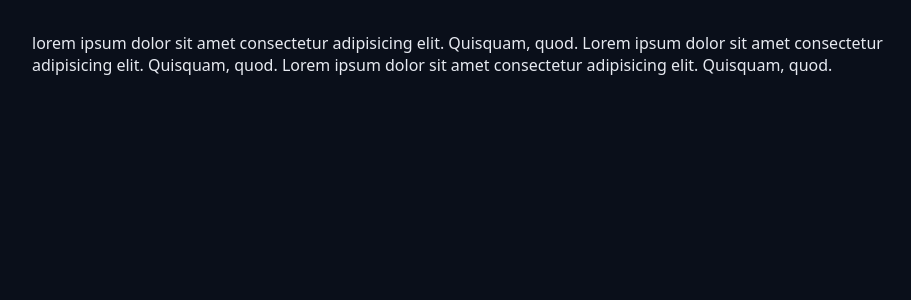
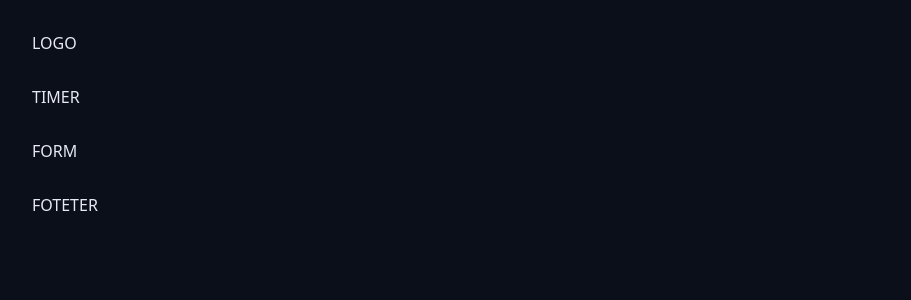
Before and after one commit to Reider14/chronos_pomodoro, a React (Vite) app: page / in a window 1280 px wide. Shown: the top 300 px of the page, without its empty margins (149-1060 px from the left). Built offline with nearby package versions, Linux system fonts and the light colour scheme.

Commit message:
creating the arquitecture of html and css

```diff
--- a/src/App.tsx
+++ b/src/App.tsx
@@ -11,7 +11,31 @@ export function App() {
       <div className="container">
         <div className="content">
           <section>
-            lorem ipsum dolor sit amet consectetur adipisicing elit. Quisquam, quod. Lorem ipsum dolor sit amet consectetur adipisicing elit. Quisquam, quod. Lorem ipsum dolor sit amet consectetur adipisicing elit. Quisquam, quod.
+            LOGO
+          </section>
+        </div>
+      </div>
+
+       <div className="container">
+        <div className="content">
+          <section>
+            TIMER
+          </section>
+        </div>
+      </div>
+
+       <div className="container">
+        <div className="content">
+          <section>
+            FORM
+          </section>
+        </div>
+      </div>
+
+       <div className="container">
+        <div className="content">
+          <section>
+            FOTETER
           </section>
         </div>
       </div>
```
